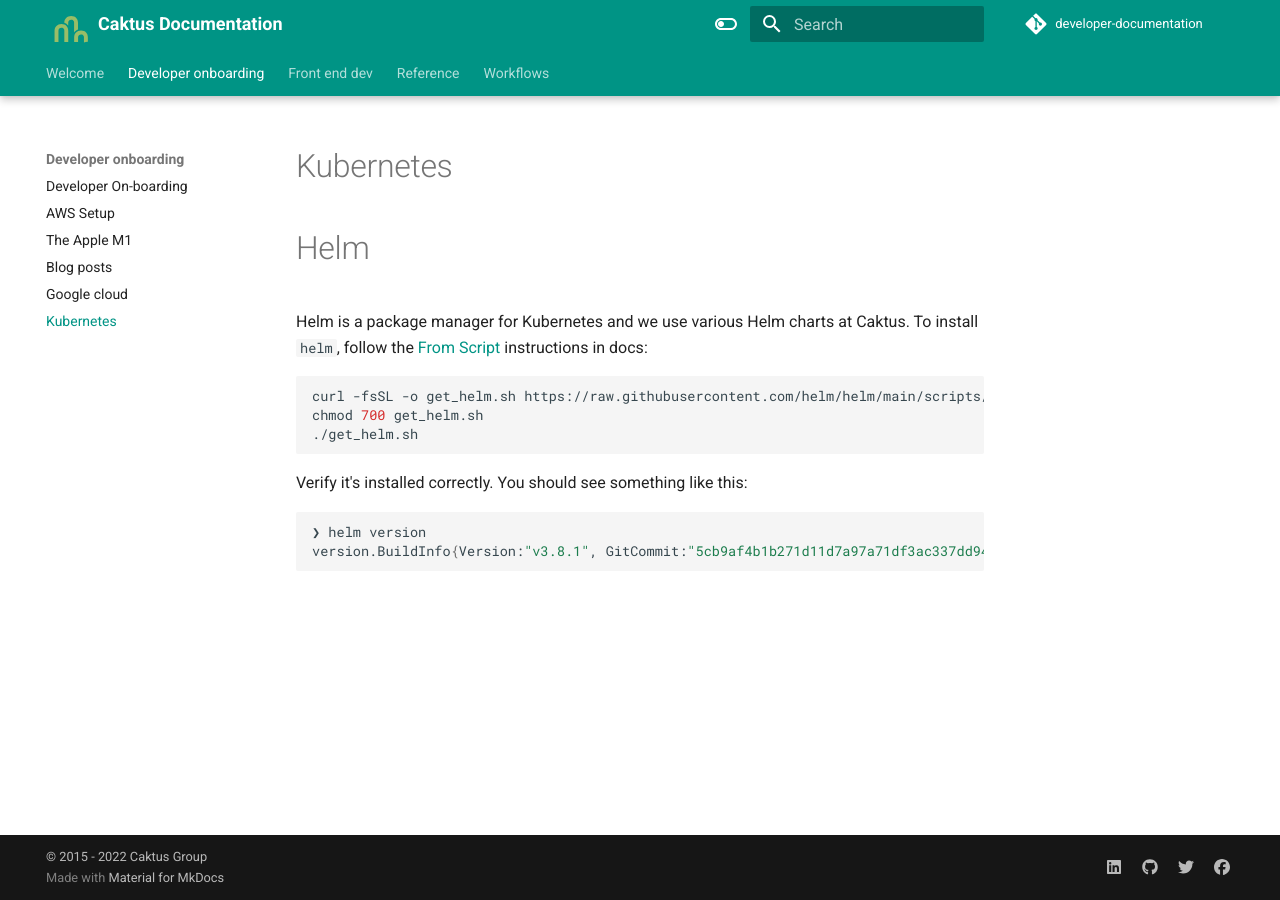
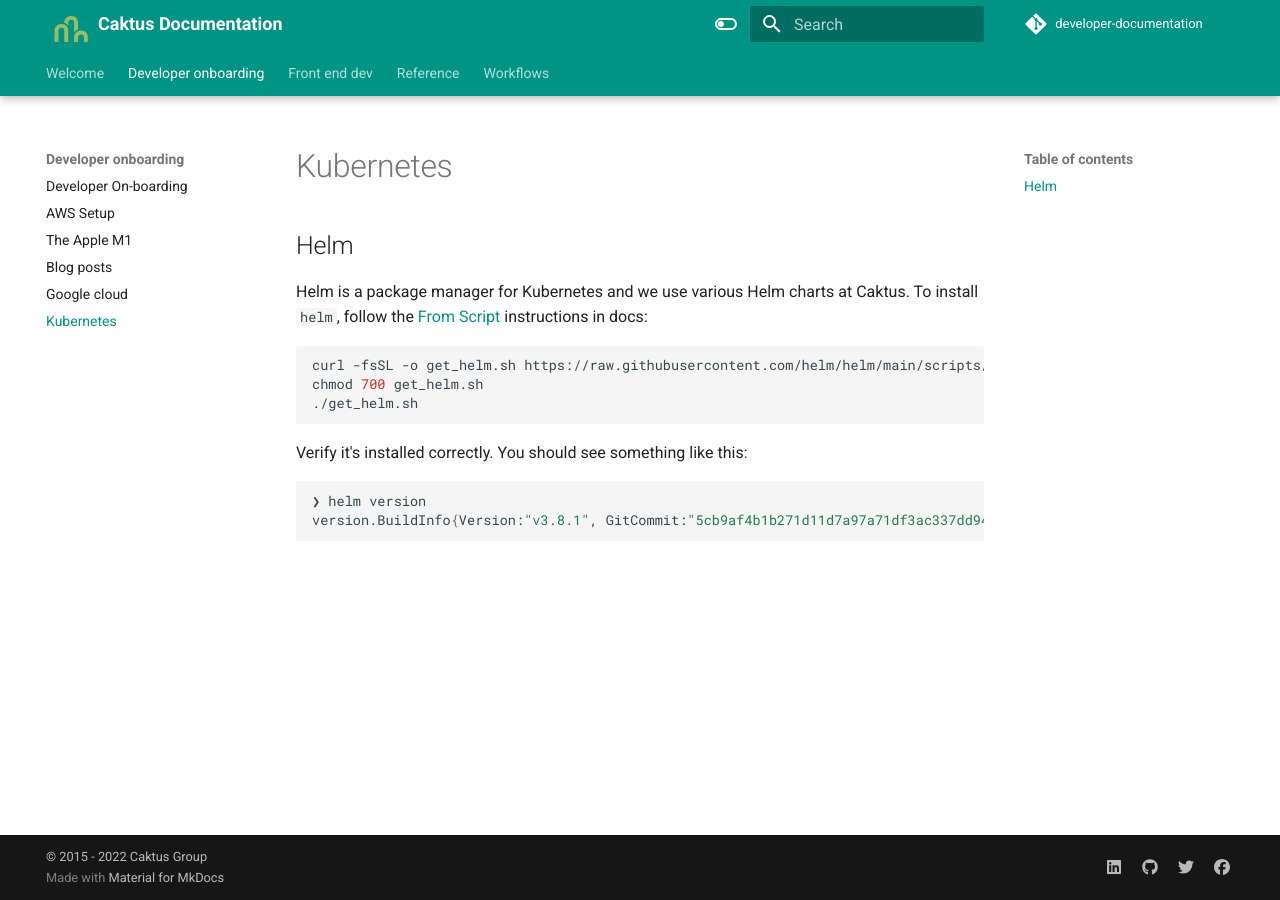
Before and after one commit to caktus/guidebook, an MkDocs documentation site: the page built from docs/developer-onboarding/kubernetes.md, in a window 1280 px wide. Built offline with MkDocs 1.6.1 and Material for MkDocs 9.7.7, drawn with Linux system fonts in a browser that asks for light colours; comment, search, counter and statistics services are not loaded.

Commit message:
fix header

```diff
--- a/docs/developer-onboarding/kubernetes.md
+++ b/docs/developer-onboarding/kubernetes.md
@@ -1,7 +1,7 @@
 # Kubernetes
 
 
-# Helm
+## Helm
 
 Helm is a package manager for Kubernetes and we use various Helm charts at Caktus. To install `helm`, follow the [From Script](https://helm.sh/docs/intro/install/#from-script) instructions in docs:
 
```
